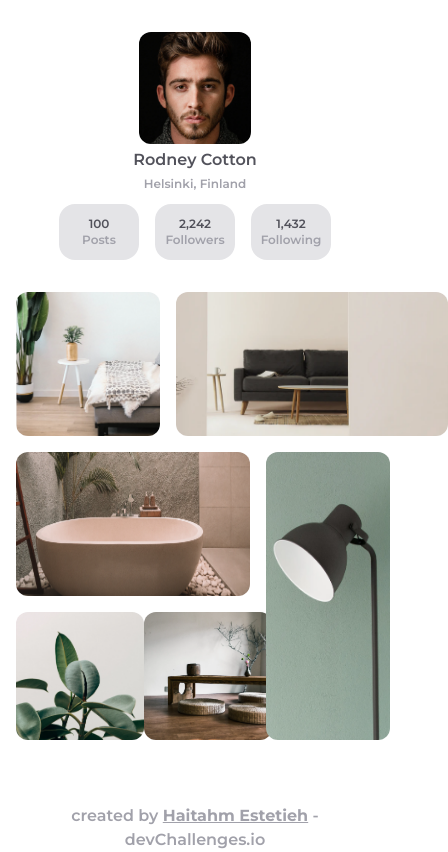
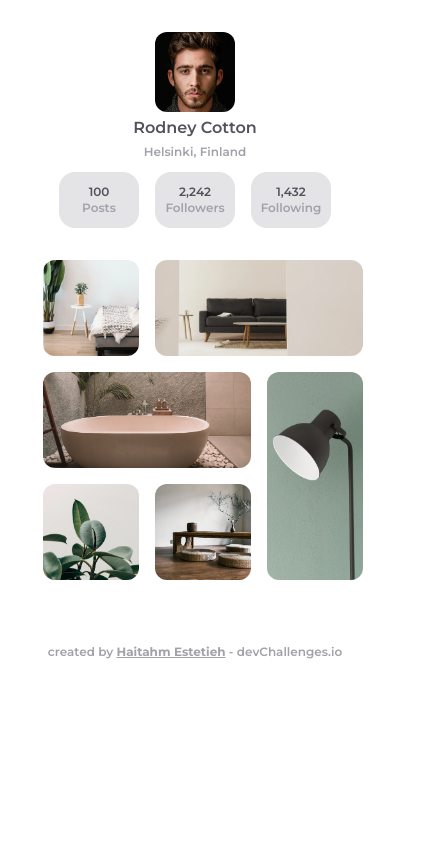
Before and after one commit to iamhaitham/DevChallenges-My-Gallery, a plain HTML site: page index.html in a window 390 px wide. Shown: the whole page, 448 px wide, since content can reach past the window. Drawn offline with nearby package versions, Linux system fonts and the light colour scheme.

Commit message:
Fix responsiveness bugs

```diff
--- a/index.html
+++ b/index.html
@@ -12,7 +12,7 @@
 </head>
 <body>
     <section id="Profile" class="flex flex-col items-center">
-        <img src="./assets/profilePhoto.png" alt="Rodney Cotton" class="w-28 rounded-xl mt-8 md:w-32 lg:w-36 lg:rounded-2xl lg:mt-12"/>
+        <img src="./assets/profilePhoto.png" alt="Rodney Cotton" class="w-20 rounded-xl mt-8 md:w-24 lg:w-40 lg:rounded-2xl lg:mt-12"/>
         <p class="text-zinc-600 font-semibold text-md lg:text-xl lg:text-2xl mt-1 font-['Montserrat']">Rodney Cotton</p>
         <p class="text-zinc-400 font-semibold text-xs lg:text-sm lg:text-md font-['Montserrat'] mt-1">Helsinki, Finland</p>
     </section>
@@ -34,26 +34,26 @@
 
     <section id="Pictures" class="flex flex-col items-center mt-8 lg:mt-16">
         <article class="flex">
-            <img src="./assets/photo1.png" alt="photo1" class="rounded-xl w-[9rem] h-[9rem] mx-4 lg:w-[19rem] lg:h-[19rem] lg:mx-8"/>
-            <img src="./assets/photo2.png" alt="photo2" class="rounded-xl w-[17rem] h-[9rem] lg:w-[40rem] lg:h-[19rem]"/>
+            <img src="./assets/photo1.png" alt="photo1" class="rounded-xl w-[6rem] h-[6rem] sm:w-[9rem] sm:h-[9rem] mx-4 lg:w-[19rem] lg:h-[19rem] lg:mx-8"/>
+            <img src="./assets/photo2.png" alt="photo2" class="rounded-xl w-[13rem] h-[6rem] sm:w-[17rem] sm:h-[9rem] lg:w-[40rem] lg:h-[19rem]"/>
         </article>
         <article class="flex mt-4 lg:mt-8">
             <div class="flex flex-col mx-4 lg:mx-8">
                 <div>
-                    <img src="./assets/photo3.png" alt="photo3" class="rounded-xl w-[17rem] h-[9rem] lg:w-[40rem] lg:h-[19rem]"/>
+                    <img src="./assets/photo3.png" alt="photo3" class="rounded-xl w-[13rem] h-[6rem] sm:w-[17rem] sm:h-[9rem] lg:w-[40rem] lg:h-[19rem]"/>
                 </div>
                 <div class="flex justify-between mt-4 lg:mt-8">
-                    <img src="./assets/photo5.png" alt="photo5" class="rounded-xl w-[8rem] h-[8rem] lg:w-[19rem] lg:h-[19rem]"/>
-                    <img src="./assets/photo6.png" alt="photo6" class="rounded-xl w-[8rem] h-[8rem] lg:w-[19rem] lg:h-[19rem]"/>
+                    <img src="./assets/photo5.png" alt="photo5" class="rounded-xl w-[6rem] h-[6rem] sm:w-[8rem] sm:h-[8rem] lg:w-[19rem] lg:h-[19rem]"/>
+                    <img src="./assets/photo6.png" alt="photo6" class="rounded-xl w-[6rem] h-[6rem] sm:w-[8rem] sm:h-[8rem] lg:w-[19rem] lg:h-[19rem]"/>
                 </div>
             </div>
             <div>
-                <img src="./assets/photo_4.png" alt="photo_4" class="rounded-xl w-[9rem] h-[18rem] lg:w-[19rem] lg:h-[40rem]"/>
+                <img src="./assets/photo_4.png" alt="photo_4" class="rounded-xl w-[6rem] h-[13rem] sm:w-[9rem] sm:h-[18rem] lg:w-[19rem] lg:h-[40rem]"/>
             </div>
         </article>
     </section>
 
-    <footer class="text-center text-zinc-400 font-['Montserrat'] mt-16">
+    <footer class="text-center text-zinc-400 text-xs sm:text-base font-['Montserrat'] mt-16">
         created by <span class="font-bold underline">Haitahm Estetieh</span> - devChallenges.io
     </footer>
 </body>
```
